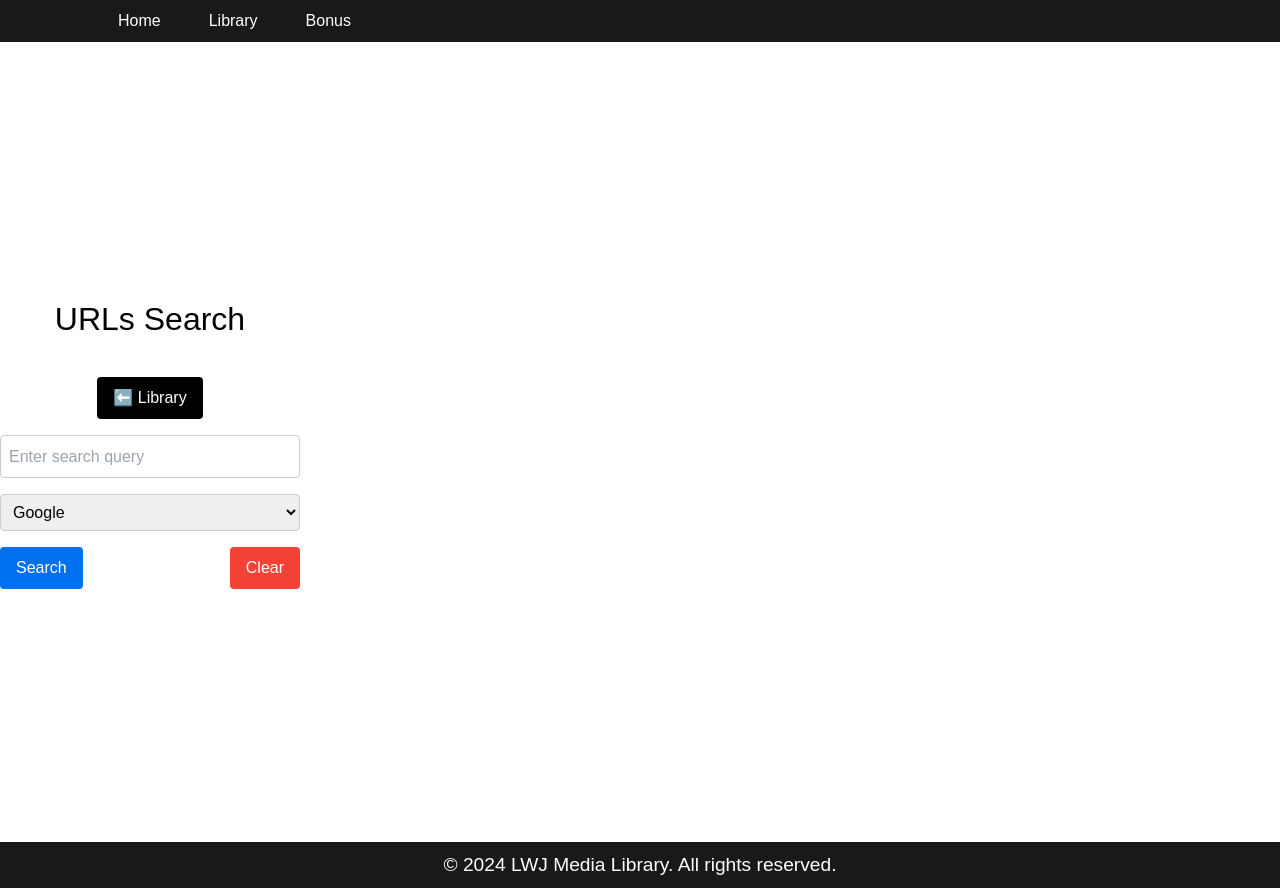
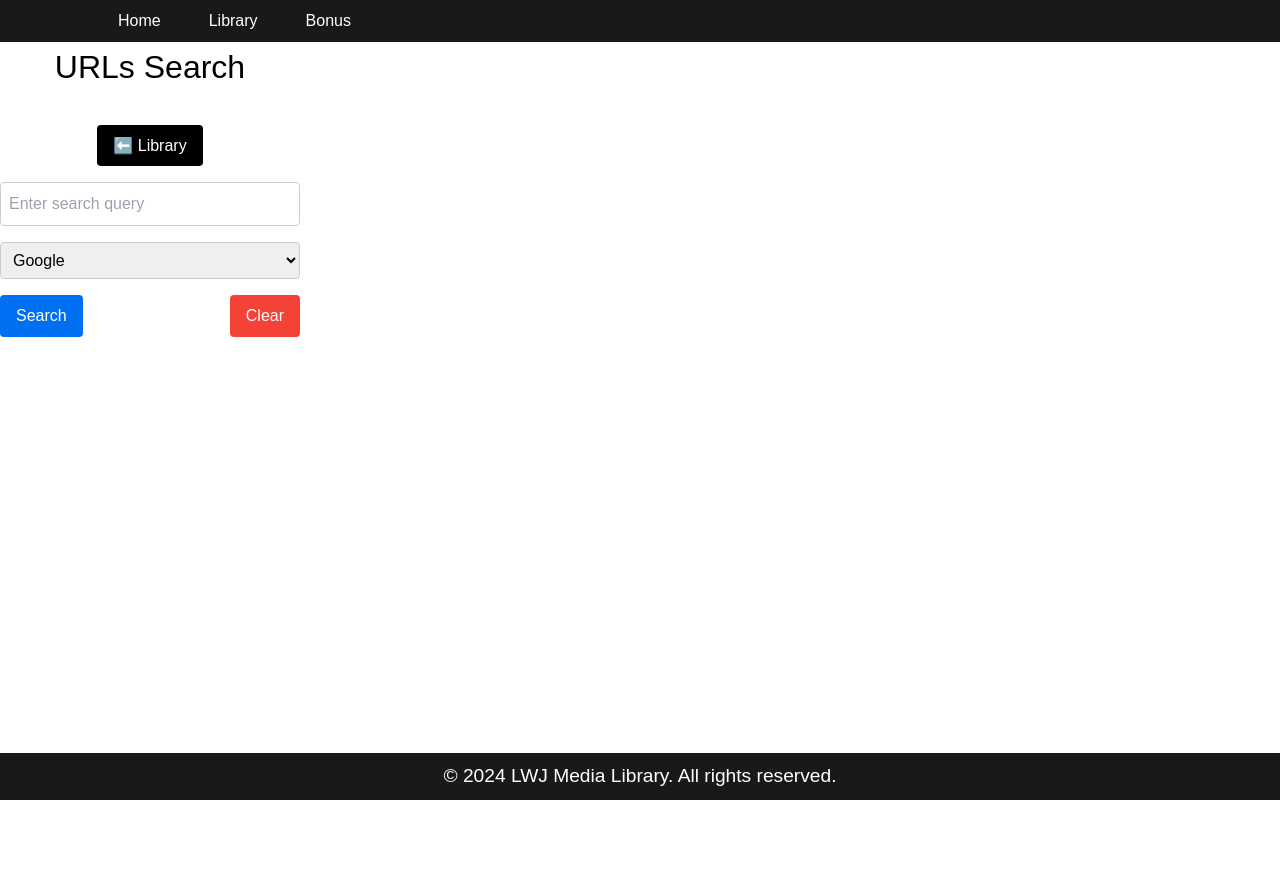
Before and after one commit to uk030621/MediaStore, a Next.js app: page /search in a window 1280 px wide. After the commit the page ends 800 px from the top, so only its background shows below. Built offline with nearby package versions, Linux system fonts and the light colour scheme.

Commit message:
Small mods only

```diff
--- a/app/customsearch/page.js
+++ b/app/customsearch/page.js
@@ -96,7 +96,7 @@ export default function SearchComponent() {
           <button
             type="button"
             onClick={handleClear}
-            className="px-4 py-2 bg-black text-white rounded"
+            className="px-3 py-2 bg-black text-white rounded"
           >
             Clear/Reset
           </button>
--- a/app/search/page.js
+++ b/app/search/page.js
@@ -34,7 +34,7 @@ export default function SearchComponent() {
   };
 
   return (
-    <div className="search-container">
+    <div className="container mx-auto mt-8">
       <form onSubmit={handleSearch} className="search-form">
         {/* Search Input */}
         <h1 className="mb-0 text-2xl font-bold">URLs Search</h1>
```
